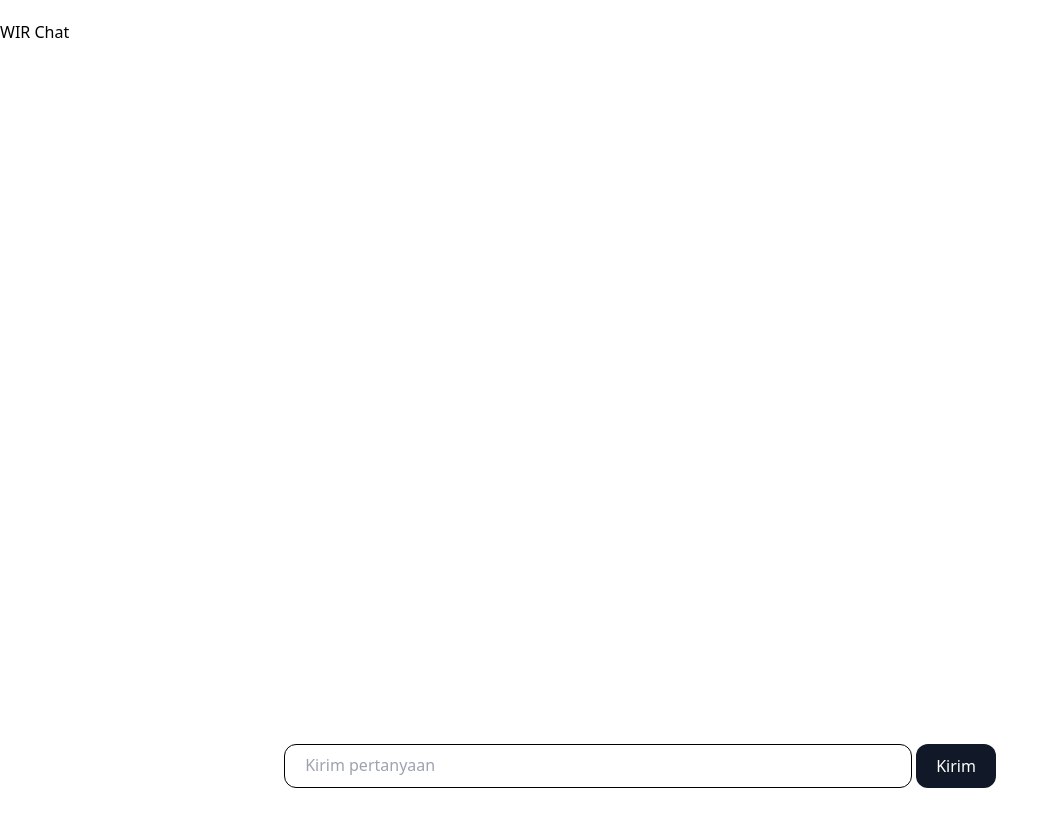
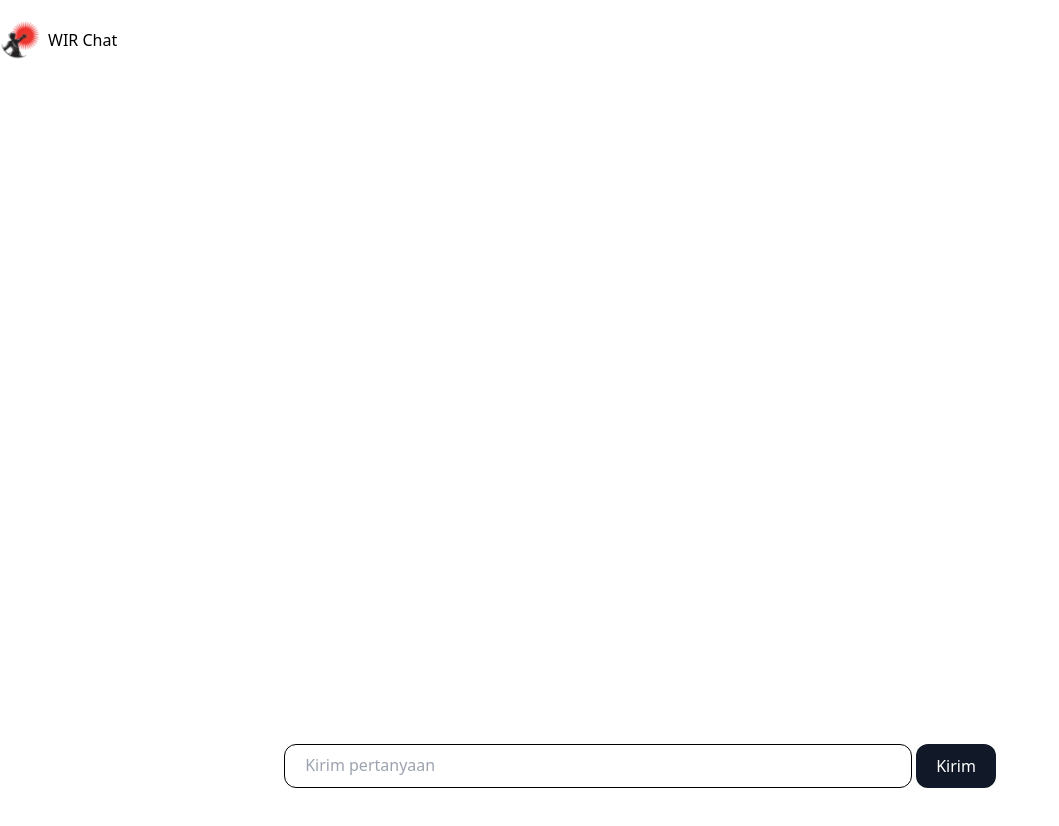
Before and after one commit to FadelYang/wir_chat, a React (Vite) app: page / in a window 1280 px wide. Shown: the top 826 px of the page, without its empty margins (0-1059 px from the left). Built offline with nearby package versions, Linux system fonts and the light colour scheme.

Commit message:
feat: Add WIR Logo in Favicon and Navbar

```diff
--- a/index.html
+++ b/index.html
@@ -2,7 +2,7 @@
 <html lang="en">
   <head>
     <meta charset="UTF-8" />
-    <link rel="icon" type="image/svg+xml" href="/vite.svg" />
+    <link rel="icon" type="image/png" href="/wir.png" />
     <meta name="viewport" content="width=device-width, initial-scale=1.0" />
     <title>WIR Chat</title>
   </head>
--- a/src/components/NavBar.jsx
+++ b/src/components/NavBar.jsx
@@ -1,11 +1,15 @@
 import profilePlaceholder from './../assets/profile-placeholder.jpeg'
+import wirLogo from '/wir.png'
 
 export default function () {
   return (
     <>
       <div className="sticky top-0 z-10 py-5 bg-white">
         <div className='container flex mx-auto'>
-          <div>WIR Chat</div>
+          <div className='flex items-center gap-2'>
+            <img src={wirLogo} className='w-10'/>
+            <div>WIR Chat</div>
+          </div>
           <div className='ms-auto'>
             {/* <img src={profilePlaceholder} className="w-10 rounded-full" /> */}
           </div>
```
Also changed, not shown: public/wir.png (added).
